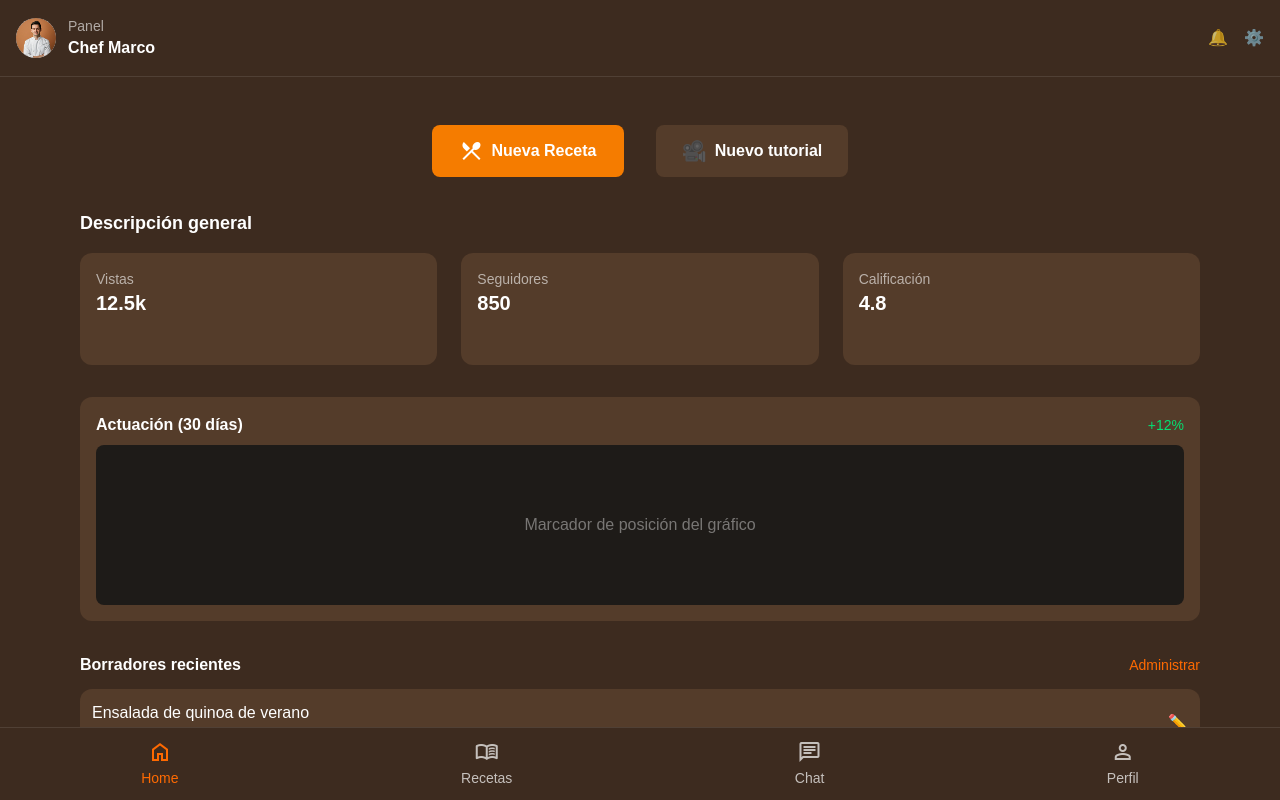
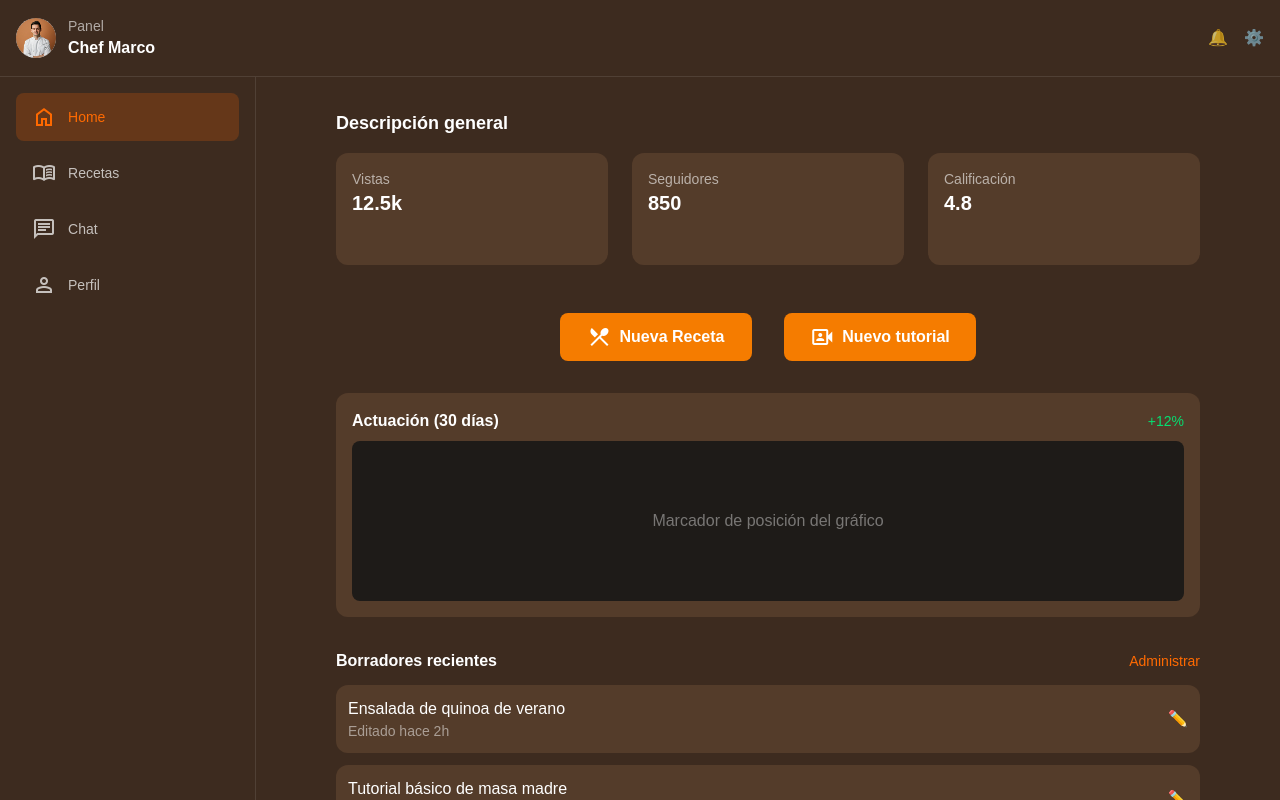
Before and after one commit to sichefgrupotres/SiChefFront, a Next.js app in the folder sicheffront/: page /creator in a window 1280 px wide. Shown: the top 800 px of the page. Built offline with nearby package versions, Linux system fonts and the light colour scheme.

Commit message:
pequenios cambios

```diff
--- a/sicheffront/src/app/creator/layout.tsx
+++ b/sicheffront/src/app/creator/layout.tsx
@@ -33,8 +33,12 @@ export default function CreatorLayout({
       </header>
 
       {/* Page content */}
-      <main className="flex-1 p-4 pb-28 ">{children}</main>
-      <NavBarCreator />
+      <div className="flex min-h-screen">
+        <NavBarCreator />
+        <main className="flex-1 p-4 pb-28 ">
+          {children}
+        </main>
+      </div>
     </div>
   );
 }
--- a/sicheffront/src/app/creator/page.tsx
+++ b/sicheffront/src/app/creator/page.tsx
@@ -4,29 +4,6 @@ import Link from "next/link";
 export default function CreatorPage() {
   return (
     <div className="flex flex-col gap-8 p-4 pb-28 bg-[#3D2B1F] min-h-screen px-4 sm:px-8 lg:px-16">
-      {/* HEADER ACTIONS */}
-      <section className="flex flex-col sm:flex-row justify-center gap-4 sm:gap-8 mt-4">
-        <Link
-          href={PATHROUTES.NEWREPICE}
-          className="w-full sm:w-48 py-3 rounded-lg bg-[#F57C00] text-white font-semibold
-                   flex items-center justify-center gap-2
-                   hover:bg-orange-600 transition-all active:scale-95"
-        >
-          <span className="material-symbols-outlined text-[26px]">
-            restaurant_menu
-          </span>
-          <span>Nueva Receta</span>
-        </Link>
-
-        <button
-          className="w-full sm:w-48 py-3 rounded-lg bg-[#543C2A] text-white font-semibold
-                   flex items-center justify-center gap-2
-                   hover:bg-[#8C6A4E] transition-all active:scale-95"
-        >
-          <span className="text-xl">🎥</span>
-          <span>Nuevo tutorial</span>
-        </button>
-      </section>
 
       {/* OVERVIEW */}
       <section>
@@ -48,6 +25,32 @@ export default function CreatorPage() {
             <p className="text-xl font-semibold">4.8</p>
           </div>
         </div>
+      </section>
+
+      {/* HEADER ACTIONS */}
+      <section className="flex flex-col sm:flex-row justify-center gap-4 sm:gap-8 mt-4">
+        <Link
+          href={PATHROUTES.NEWREPICE}
+          className="w-full sm:w-48 py-3 rounded-lg bg-[#F57C00] text-white font-semibold
+                   flex items-center justify-center gap-2
+                   hover:bg-orange-600 transition-all active:scale-95"
+        >
+          <span className="material-symbols-outlined text-[26px]">
+            restaurant_menu
+          </span>
+          <span>Nueva Receta</span>
+        </Link>
+
+        <button
+          className="w-full sm:w-48 py-3 rounded-lg bg-[#F57C00] text-white font-semibold
+                   flex items-center justify-center gap-2
+                   hover:bg-orange-600 transition-all active:scale-95 cursor-pointer"
+        >
+          <span className="material-symbols-outlined text-[26px]">
+            video_camera_front
+          </span>
+          <span>Nuevo tutorial</span>
+        </button>
       </section>
 
       {/* PERFORMANCE */}
--- a/sicheffront/src/components/NavBars/NavBarCreator.tsx
+++ b/sicheffront/src/components/NavBars/NavBarCreator.tsx
@@ -7,8 +7,8 @@ export default function CreatorNavbar() {
     const pathname = usePathname();
 
     return (
-        <nav className="fixed bottom-0 left-0 right-0 bg-[#3D2B1F] border-t border-white/10">
-            <ul className="flex justify-around py-3 text-sm ">
+        <nav className="w-64 min-h-screen bg-[#3D2B1F] border-r border-white/10">
+            <ul className="flex flex-col gap-2 p-4 text-sm">
                 {creatorNavItems.map((item) => {
                     const active = pathname === item.href;
 
@@ -16,13 +16,18 @@ export default function CreatorNavbar() {
                         <li key={item.href}>
                             <Link
                                 href={item.href}
-                                className={`flex flex-col items-center gap-1 ${active ? "text-orange-500" : "opacity-70"
+                                className={`flex items-center gap-3 px-4 py-3 rounded-lg transition
+                                    ${active
+                                        ? "bg-orange-500/20 text-orange-500"
+                                        : "opacity-70 hover:bg-white/5"
                                     }`}
                             >
-                                <span className="material-symbols-outlined">
+                                <span className="material-symbols-outlined text-lg">
                                     {item.icon}
                                 </span>
-                                <span>{item.label}</span>
+                                <span className="font-medium">
+                                    {item.label}
+                                </span>
                             </Link>
                         </li>
                     );
--- a/sicheffront/src/components/auth/LoginForm.tsx
+++ b/sicheffront/src/components/auth/LoginForm.tsx
@@ -46,8 +46,8 @@ const LoginForm = () => {
           <div className="w-full max-w-md space-y-8">
             {/* Header */}
             <div className="text-center">
-              <span className="material-symbols-outlined text-[#F57C00] text-5xl">
-                skillet
+              <span className="material-symbols-outlined text-[#F57C00] text-5xl!">
+                Si Chef! skillet
               </span>
               <h1 className="text-white text-[32px] font-bold pt-4">
                 Bienvenido
@@ -124,11 +124,10 @@ const LoginForm = () => {
                 type="submit"
                 disabled={formik.isSubmitting}
                 className={`w-full h-14 rounded-lg text-lg font-bold text-white transition-transform duration-200 cursor-pointer
-                                ${
-                                  formik.isSubmitting
-                                    ? "bg-orange-300 cursor-not-allowed"
-                                    : "bg-[#F57C00] hover:scale-105"
-                                }`}
+                                ${formik.isSubmitting
+                    ? "bg-orange-300 cursor-not-allowed"
+                    : "bg-[#F57C00] hover:scale-105"
+                  }`}
               >
                 {formik.isSubmitting ? "Iniciando sesión..." : "Iniciar Sesión"}
               </button>
@@ -150,8 +149,17 @@ const LoginForm = () => {
               </div>
               <div className="grow border-t border-gray-600"></div>
             </div>
+            {/* Footer */}
+            <div className=" items'center text-center text-xs text-gray-400 pt-2">
+              <p>
+                Al continuar, aceptas nuestros{" "}
+                <span className="underline cursor-pointer">Términos</span> y{" "}
+                <span className="underline cursor-pointer">Privacidad</span>.
+              </p>
+            </div>
           </div>
         </div>
+
 
         <div className="w-full md:w-1/2 flex justify-center mt-10 md:mt-0">
           <div className="relative w-80 h-56 md:w-105 md:h-75 rounded-xl overflow-hidden shadow-xl">
--- a/sicheffront/src/components/auth/RegisterForm.tsx
+++ b/sicheffront/src/components/auth/RegisterForm.tsx
@@ -63,7 +63,7 @@ const RegisterForm = () => {
 
                     <input
                       type="text"
-                      name="nombre"
+                      name="name"
                       placeholder="Tu nombre"
                       value={formik.values.nombre}
                       onChange={formik.handleChange}
@@ -192,11 +192,10 @@ const RegisterForm = () => {
                 type="submit"
                 disabled={formik.isSubmitting}
                 className={`w-full h-14 rounded-lg text-white font-bold transition-all cursor-pointer
-            ${
-              formik.isSubmitting
-                ? "bg-[#F57C00]/50 cursor-not-allowed"
-                : "bg-[#F57C00] hover:scale-105"
-            }
+            ${formik.isSubmitting
+                    ? "bg-[#F57C00]/50 cursor-not-allowed"
+                    : "bg-[#F57C00] hover:scale-105"
+                  }
           `}
               >
                 {formik.isSubmitting ? "Registrando..." : "Registrarse"}
@@ -212,8 +211,7 @@ const RegisterForm = () => {
               <Link
                 href={PATHROUTES.LOGIN}
                 className="mx-2 text-sm text-[#FFF3E0] underline"
-              >
-                Inicia Sesión
+              >Inicia Sesión
               </Link>
 
               <div className="grow border-t border-gray-600"></div>
```
